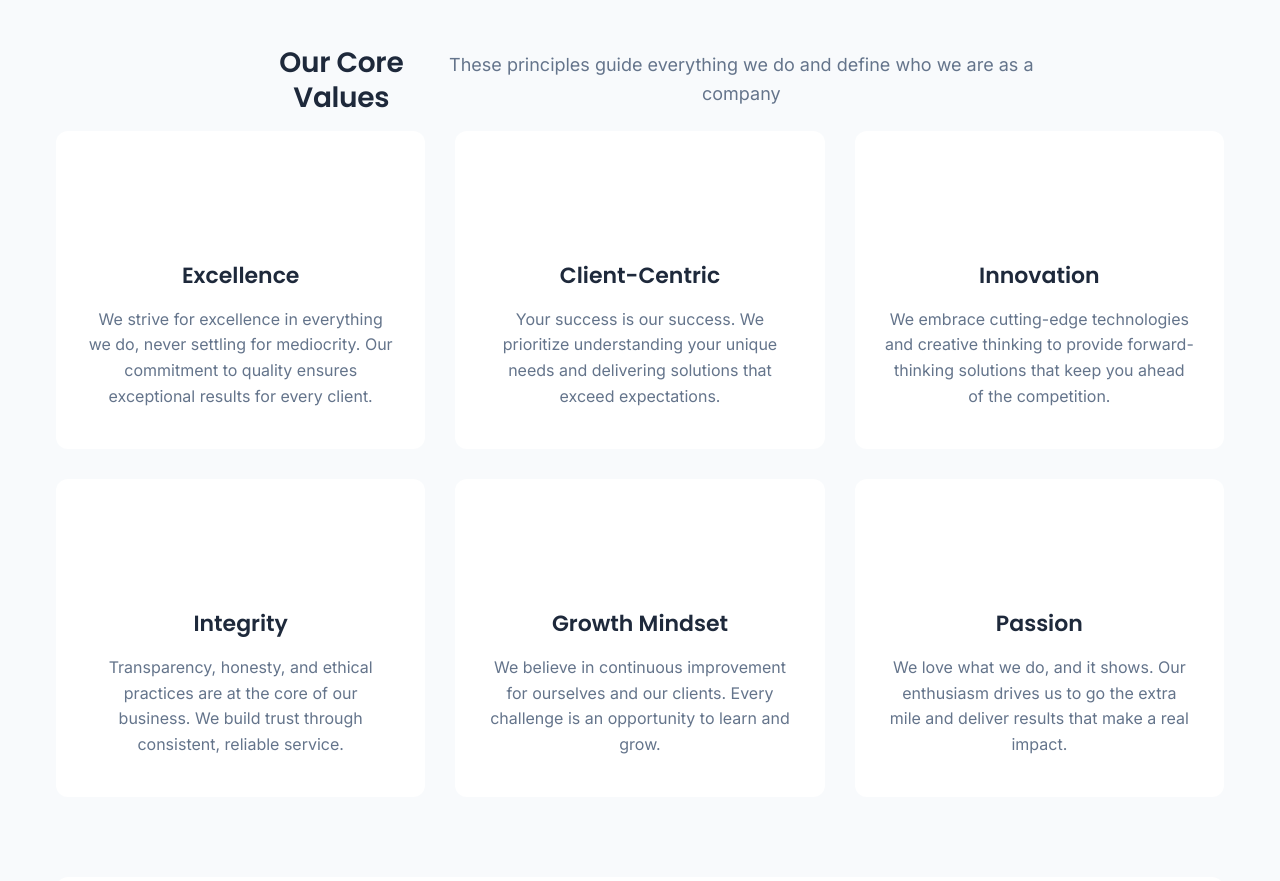
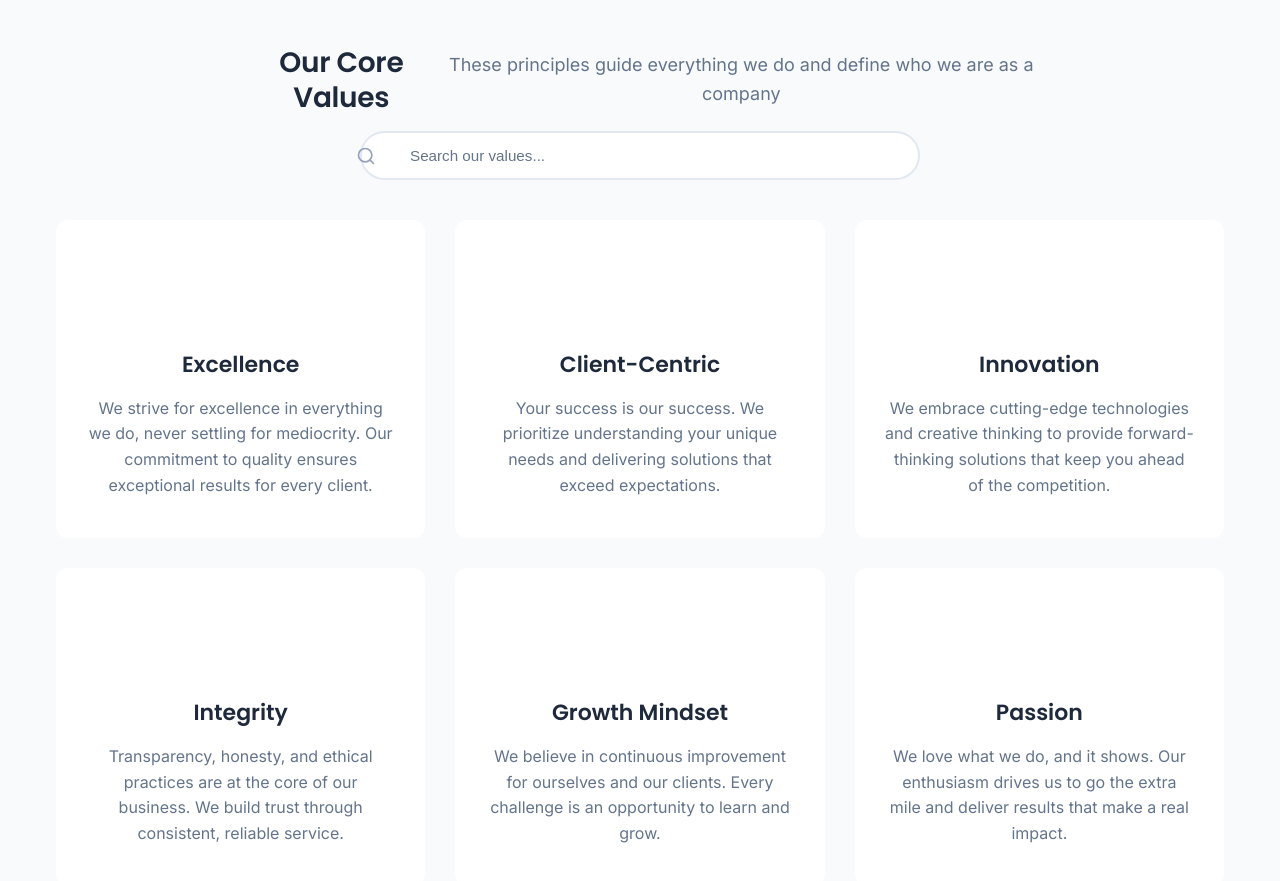
Before and after one commit to danujaadikari/GrowMate---Business-Website, a React (Create React App) app: page /about in a window 1280 px wide. Shown: the part 2240-3121 px from the top of the page. Built offline with nearby package versions, Linux system fonts and the light colour scheme.

Commit message:
Add search functionality and no results handling to ValueSection component

```diff
--- a/src/components/ValueSection/ValueSection.js
+++ b/src/components/ValueSection/ValueSection.js
@@ -46,6 +46,15 @@ const ValueSection = () => {
     }
   ];
 
+  // Filter values based on search term
+  const filteredValues = values.filter(value => {
+    const searchLower = searchTerm.toLowerCase();
+    return (
+      value.title.toLowerCase().includes(searchLower) ||
+      value.description.toLowerCase().includes(searchLower)
+    );
+  });
+
   return (
     <section className="value-section">
       <div className="container">
@@ -56,14 +65,49 @@ const ValueSection = () => {
           </p>
         </div>
 
+        {/* Search Bar */}
+        <div className="search-container">
+          <div className="search-box">
+            <FiSearch className="search-icon" />
+            <input
+              type="text"
+              placeholder="Search our values..."
+              value={searchTerm}
+              onChange={(e) => setSearchTerm(e.target.value)}
+              className="search-input"
+            />
+            {searchTerm && (
+              <button
+                className="clear-search"
+                onClick={() => setSearchTerm('')}
+                aria-label="Clear search"
+              >
+                ×
+              </button>
+            )}
+          </div>
+          {searchTerm && (
+            <p className="search-results-text">
+              Found {filteredValues.length} value{filteredValues.length !== 1 ? 's' : ''}
+            </p>
+          )}
+        </div>
+
         <div className="values-grid">
-          {values.map((value, index) => (
+          {filteredValues.length > 0 ? (
+            filteredValues.map((value, index) => (
             <div key={index} className="value-card">
               <div className="value-icon">{value.icon}</div>
               <h3 className="heading-sm">{value.title}</h3>
               <p className="body-md">{value.description}</p>
             </div>
-          ))}
+          ))
+          ) : (
+            <div className="no-results">
+              <p className="heading-sm">No values found</p>
+              <p className="body-md">Try adjusting your search terms</p>
+            </div>
+          )}
         </div>
 
         {/* Our Commitment */}
```
